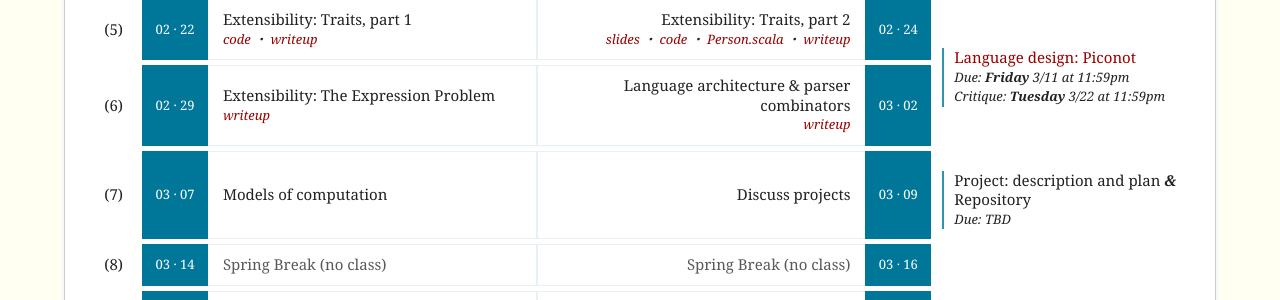
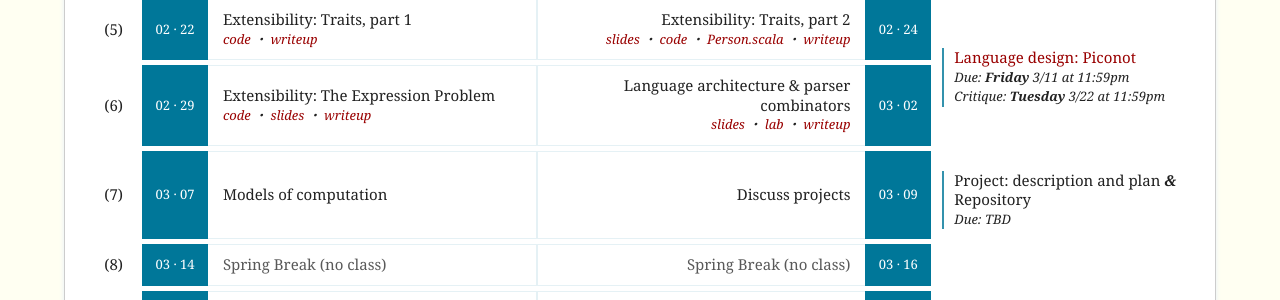
Before and after one commit to hmc-cs111-spring2016/hmc-cs111-spring2016.github.io, a Jekyll site: the page built from index.html, in a window 1280 px wide. Shown: the part 749-1049 px from the top of the page. Built offline with Jekyll 4.4.1, drawn with Linux system fonts in a browser that asks for light colours.

Commit message:
This week's materials

```diff
--- a/_includes/schedule.html
+++ b/_includes/schedule.html
@@ -1,4 +1,4 @@
-<table class="schedule" cellspacing="2px">
+    <table class="schedule" cellspacing="2px">
     <!-- header -->
     <thead>
         <td class="week-num"></td>
@@ -211,6 +211,8 @@
             <td class="details day1">
                 <span class="">Extensibility: The Expression Problem</span>
                 <ul class="">
+                    <li><a href="https://github.com/hmc-cs111-spring2016/expression-problem">code</a></li>
+                    <li><a href="slides/DSLs_Expression_Problem.pdf">slides</a></li>
                     <li>
                         <a href="https://github.com/hmc-cs111-spring2016/hmc-cs111-spring2016.github.io/wiki/Expression-Problem">writeup</a>
                     </li>
@@ -220,6 +222,8 @@
             <td class="details day2">
                 <span class="">Language architecture &amp; parser combinators</span>
                 <ul class="">
+                    <li><a href="slides/DSLs_Architecture_and_Parsing.pdf">slides</a></li>
+                    <li><a href="https://github.com/hmc-cs111-spring2016/external-lab">lab</a></li>
                     <li>
                         <a href="https://github.com/hmc-cs111-spring2016/hmc-cs111-spring2016.github.io/wiki/Architecture-and-Parsing">writeup</a>
                     </li>
```
Also changed, not shown: 2 other files.
